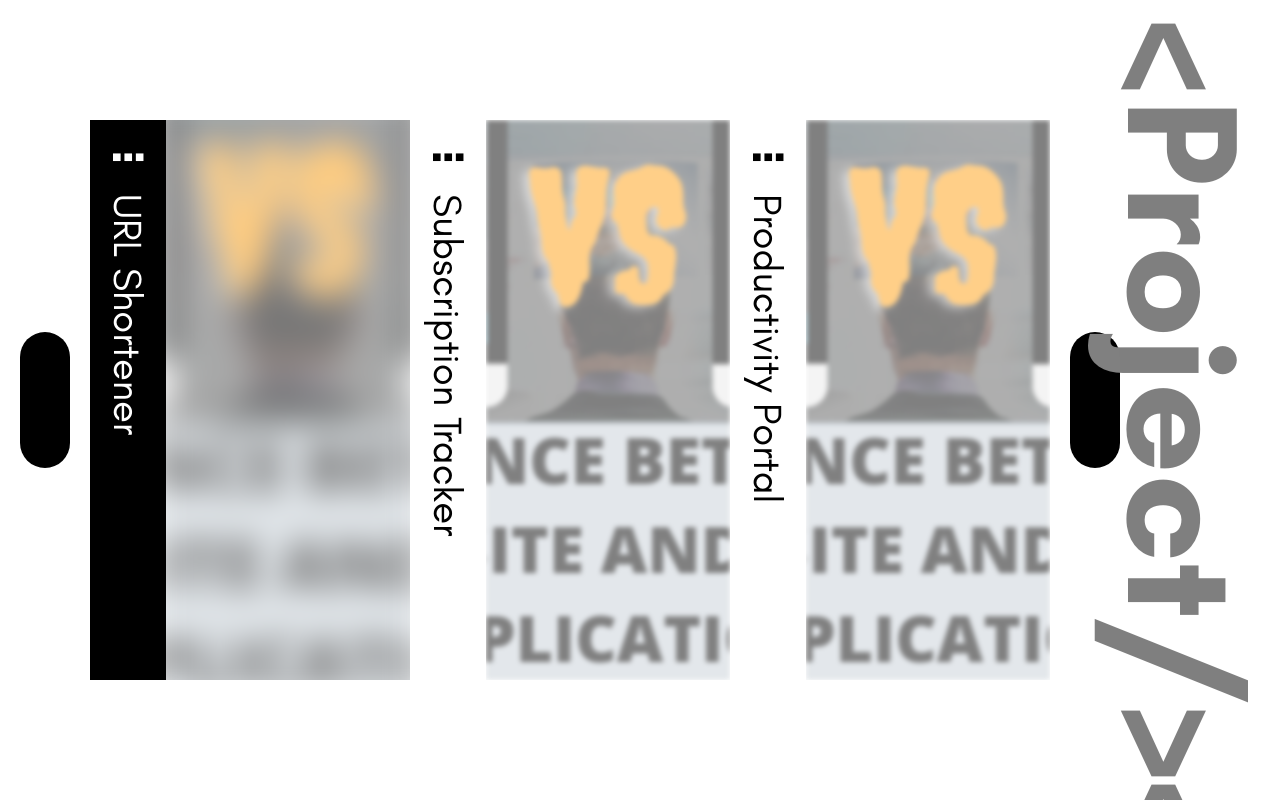
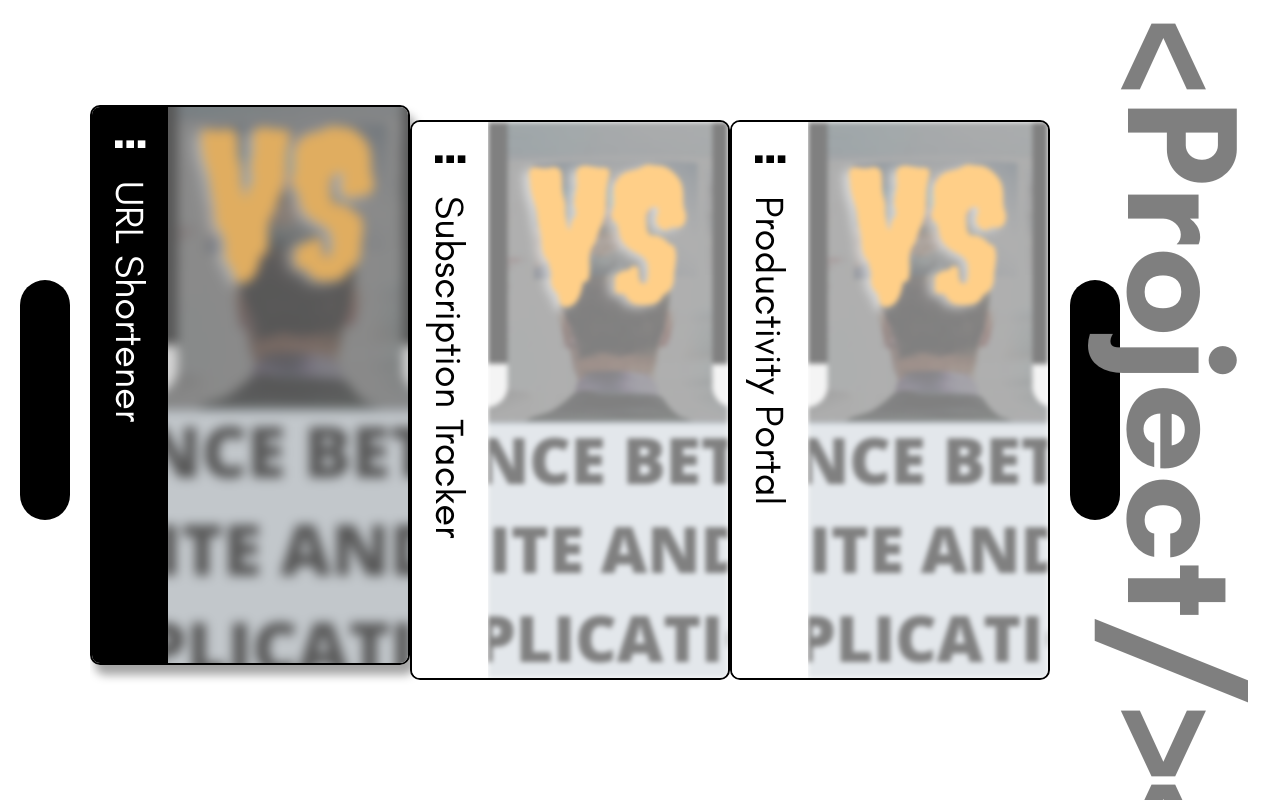
Before and after one commit to JordBant/PortfolioWebsite, a React (Create React App) app: page / in a window 1280 px wide. In both pictures the pointer is over the element 250 px from the left and 2000 px from the top of the page. Shown: the part 1600-2400 px from the top of the page. Built offline with nearby package versions, Linux system fonts and the light colour scheme; some icons are missing; a web font is replaced by a local one.

Commit message:
Carousel card styles and animation

```diff
--- a/src/components/routes/Projects/projects.scss
+++ b/src/components/routes/Projects/projects.scss
@@ -18,6 +18,9 @@
 
             .project-card{
                 @include util.size(370px, 70%, 0, 0);
+                transition: 1.2s all cubic-bezier(0.075, 0.82, 0.165, 1);
+                border: 2px solid black;
+                border-radius: 10px;
                 overflow: hidden;
 
                 .card-body{
@@ -33,12 +36,15 @@
                     }
                 }
                 &:hover{
+                    box-shadow: 5px 10px 10px rgba(0, 0, 0, 0.355);
+                    transform: translateY(-15px);
+
                     .card-body{
                         transform: scale(1.1);
-                        filter: blur(15px);
+                        filter: blur(5px);
                     }
                     .card-body::before{
-                        @include util.pseudoMask(rgba(255, 255, 255, 0.462));
+                        @include util.pseudoMask(rgba(189, 189, 189, 0.462));
                     }
                 }
             }
@@ -50,6 +56,7 @@
         @include util.size(50px, 0, 0 20px, 0);
         transition: 0.4s all cubic-bezier(0.075, 0.82, 0.165, 1);
         background-color: rgb(0, 0, 0);
+        border-radius: 50px;
         border: none;
 
         .arrow{
@@ -61,8 +68,7 @@
 
     &:hover{
         .cycler{
-            border-radius: 200px;
-            height: 17%;
+            height: 30%;
         }
     }
 }
```
